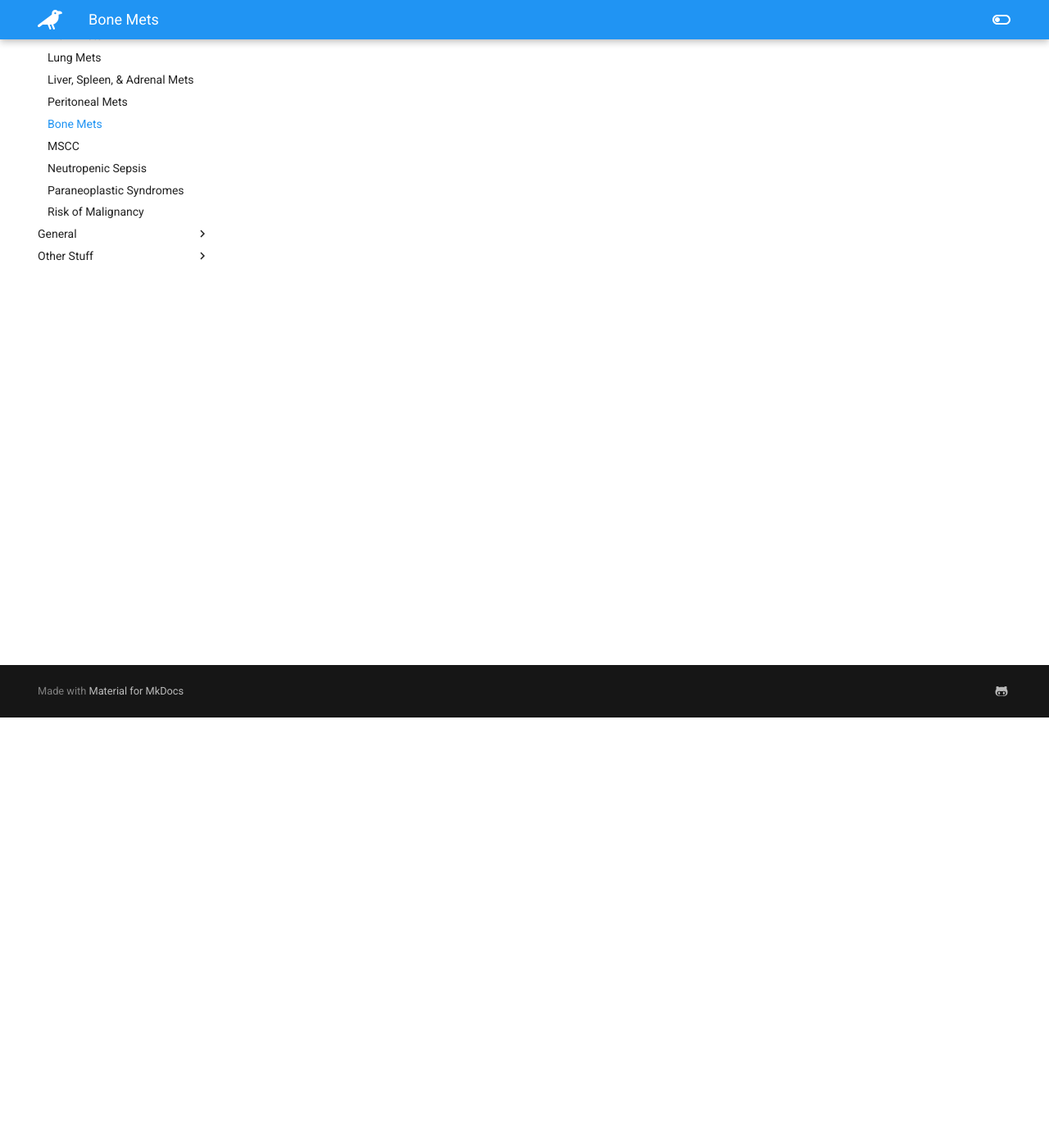
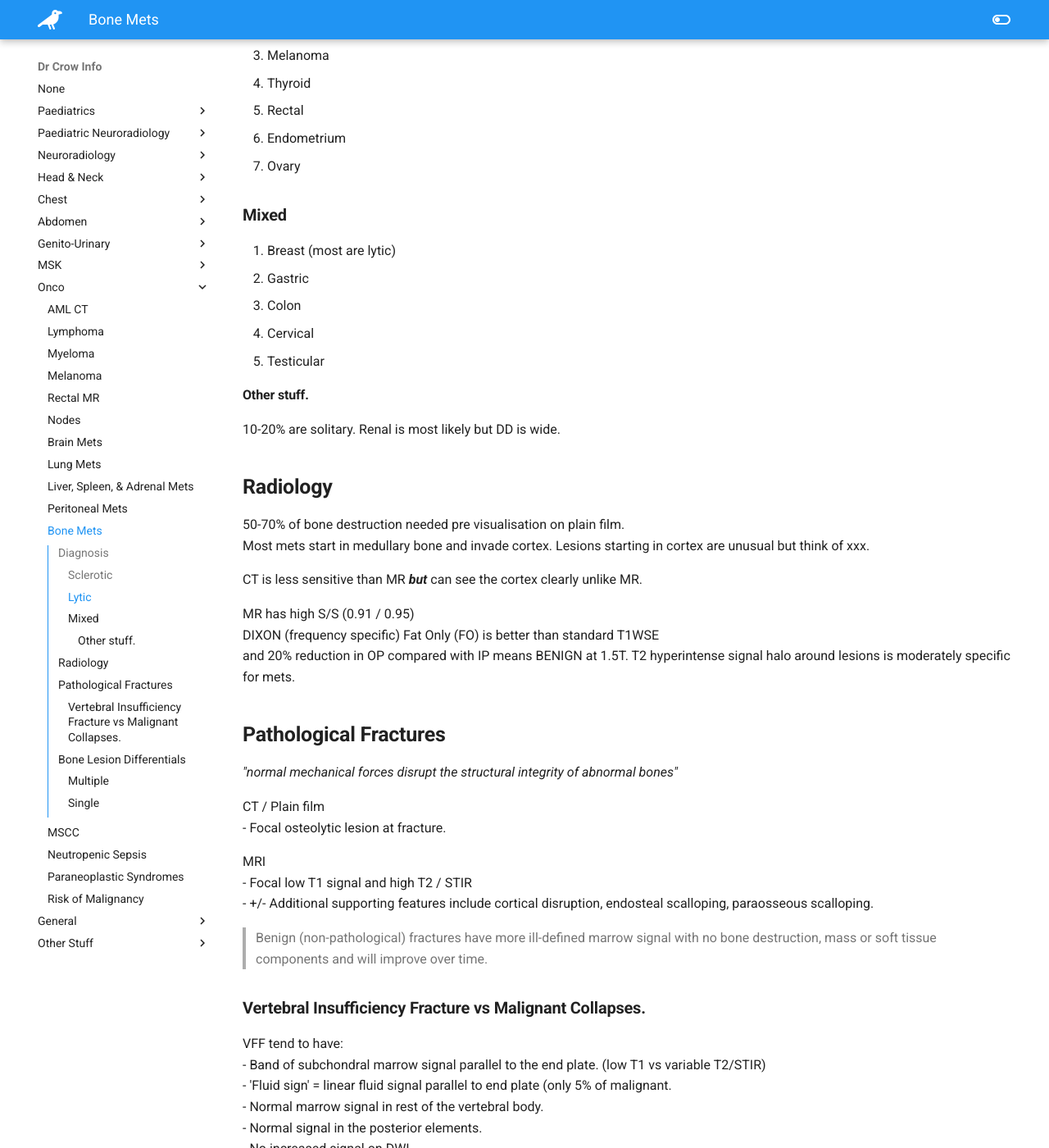
Before and after one commit to TheDrCrow/DrCrowInfo, an MkDocs documentation site: the page built from docs/onco/onco_bone_mets.md, in a window 1280 px wide and 1400 px high, scrolled down 525 px. Shown: the whole window at 82% size. Built offline with MkDocs 1.6.1 and Material for MkDocs 9.7.7, drawn with Linux system fonts in a browser that asks for light colours; some of the changed text lies outside the part shown.

Commit message:
all the way

```diff
--- a/docs/onco/onco_bone_mets.md
+++ b/docs/onco/onco_bone_mets.md
@@ -1 +1,87 @@
 # Bone Mets
+Most common cause of cancer pain.
+
+## Diagnosis
+
+### Sclerotic
+1. Prostate
+2. SCLC
+3. Carcinoid
+
+### Lytic
+1. RCC
+2. NSCLC
+3. Melanoma
+4. Thyroid
+5. Rectal
+6. Endometrium
+7. Ovary
+
+### Mixed
+1. Breast (most are lytic)
+1. Gastric
+1. Colon
+1. Cervical
+1. Testicular
+
+#### Other stuff.
+10-20% are solitary. Renal is most likely but DD is wide.
+
+## Radiology
+50-70% of bone destruction needed pre visualisation on plain film.
+Most mets start in medullary bone and invade cortex. Lesions starting in cortex are unusual but think of xxx.
+
+CT is less sensitive than MR ***but*** can see the cortex clearly unlike MR.
+
+MR has high S/S (0.91 / 0.95)
+DIXON (frequency specific) Fat Only (FO) is better than standard T1WSE
+and 20% reduction in OP compared with IP means BENIGN at 1.5T.
+T2 hyperintense signal halo around lesions is moderately specific for mets.
+
+## Pathological Fractures
+*"normal mechanical forces disrupt the structural integrity of abnormal bones"*
+
+CT / Plain film
+ - Focal osteolytic lesion at fracture.
+
+MRI
+- Focal low T1 signal and high T2 / STIR
+- +/- Additional supporting features include cortical disruption, endosteal scalloping, paraosseous scalloping.
+
+> Benign (non-pathological) fractures have more ill-defined marrow signal with no bone destruction, mass or soft tissue components and will improve over time.
+
+### Vertebral Insufficiency Fracture vs Malignant Collapses.
+VFF tend to have:
+ - Band of subchondral marrow signal parallel to the end plate. (low T1 vs variable T2/STIR)
+ - 'Fluid sign' = linear fluid signal parallel to end plate (only 5% of malignant.
+ - Normal marrow signal in rest of the vertebral body.
+ - Normal signal in the posterior elements.
+ - No increased signal on DWI.
+ - No paraosseous soft tissue mass.
+ - Enhancement of the abnormal marrow signal.
+ - Healing over time
+ - No mets elsewhere.
+
+Malignant lesions tend to have:
+- Total infiltration of the vertebral body (low T1)
+- Convex bulging of the posterior vertebral wall cortex.
+- Involvement of the posterior elements.
+- Increased signal on DWI (not for sclerotic)
+- Par-osseous soft tissue mass.
+- Enhancement of both osseous and parosseous components.
+- No healing with time.
+- Metastatic deposits elsewhere.
+
+## Bone Lesion Differentials
+
+### Multiple
+- Osteopoikilosis
+- Melorheostosis
+- Mastocytosis
+- CRMO
+- Pagets
+- Skeletal granulomata
+
+### Single
+- Osteomyelitis
+- Eosinophilic granulomatosis.
```
